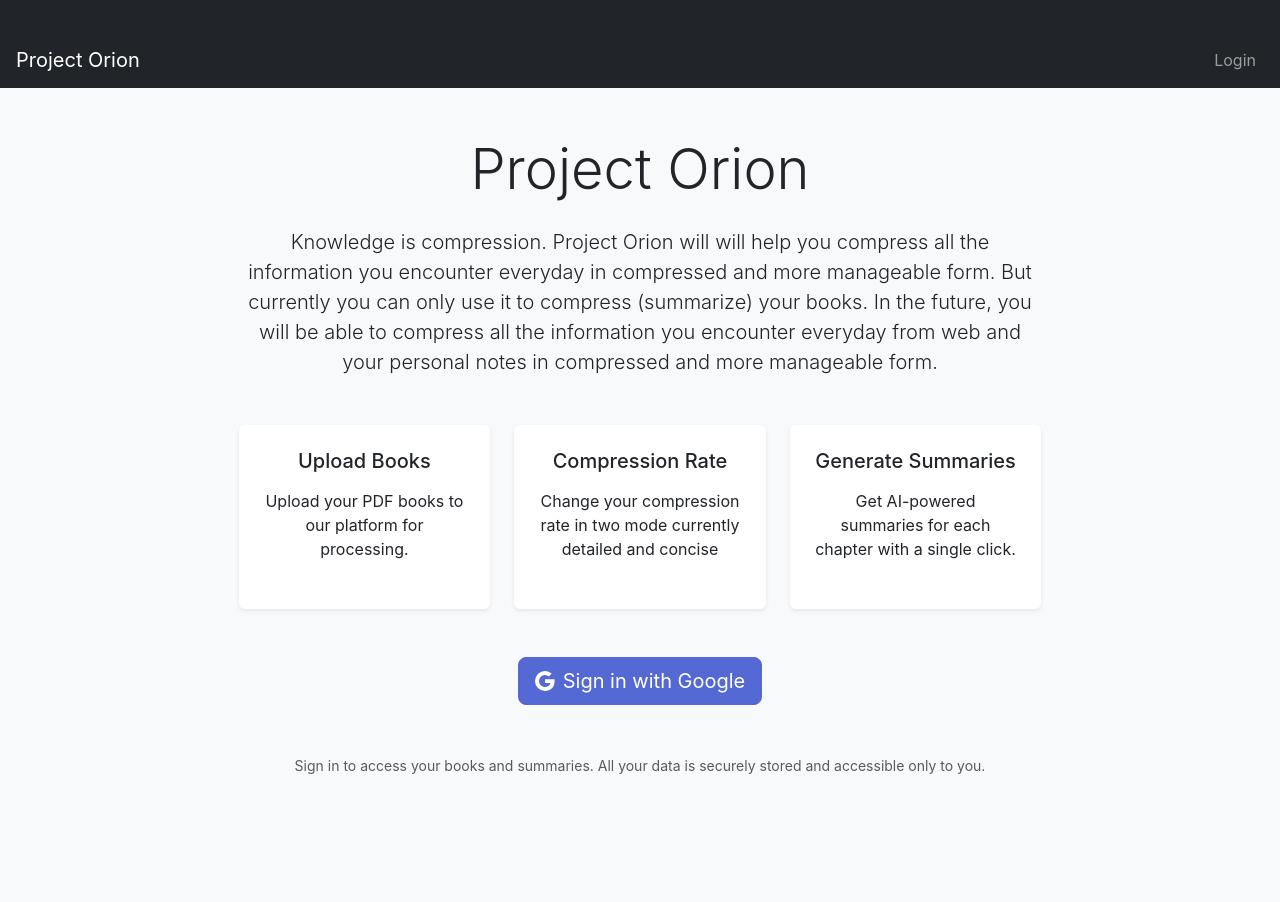
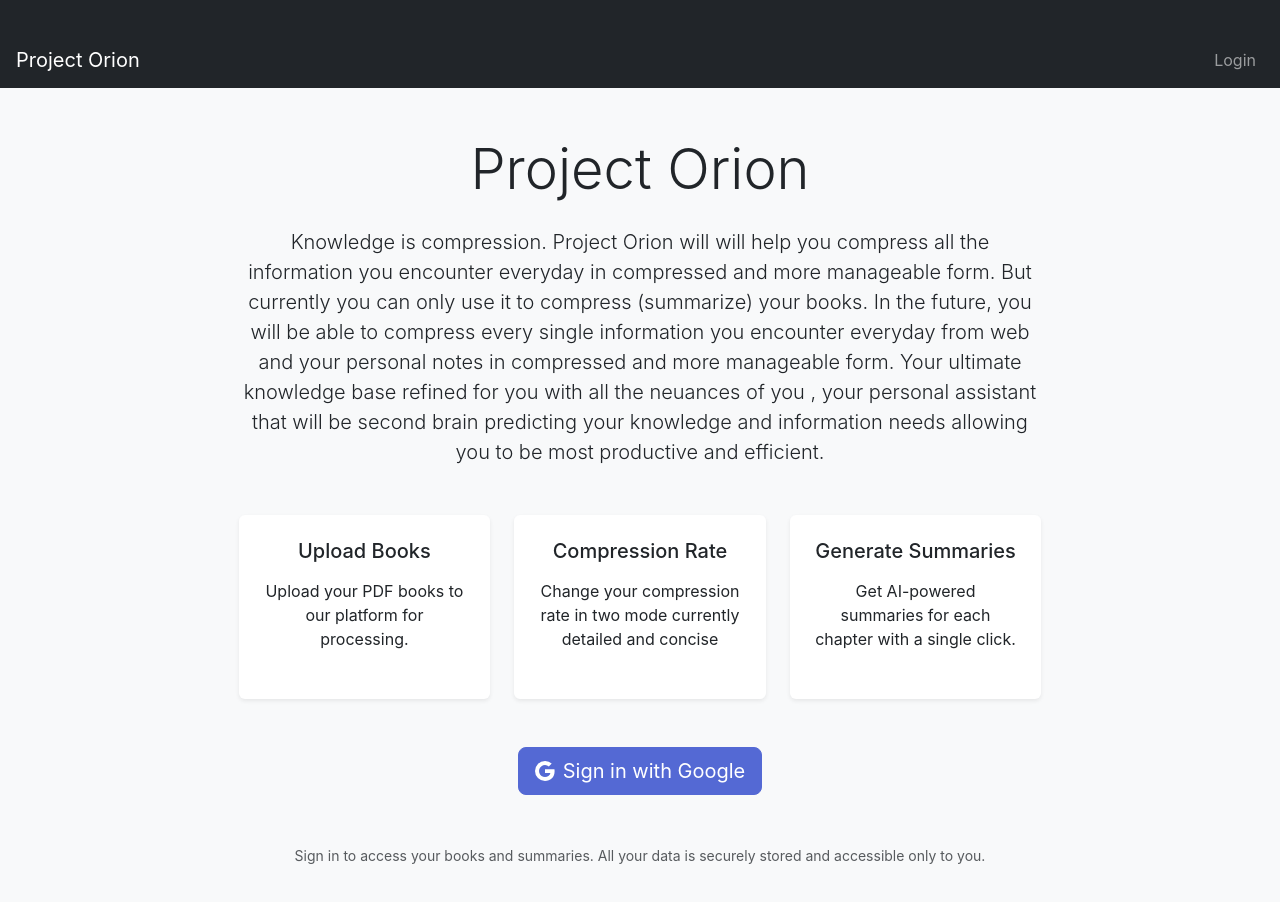
Before and after one commit to ttanvir8/book-summarizer, a React app in the folder frontend/: page / in a window 1280 px wide. Shown: the top 902 px of the page. Before the commit the page ends 841 px from the top, so only its background shows below. Built offline with nearby package versions, Linux system fonts and the light colour scheme; no server answers.

Commit message:
deploying with changed prompt and cycleing of summaries

```diff
--- a/frontend/src/components/LandingPage.tsx
+++ b/frontend/src/components/LandingPage.tsx
@@ -11,7 +11,10 @@ const LandingPage: React.FC = () => {
             Knowledge is compression.
             Project Orion will will help you compress all the information you encounter everyday
             in compressed and more manageable form. But currently you can only use it to compress (summarize) your books.
-            In the future, you will be able to compress all the information you encounter everyday from web and your personal notes in compressed and more manageable form.
+            In the future, you will be able to compress every single information you encounter everyday from web and your
+            personal notes in compressed and more manageable form. Your ultimate knowledge base refined for you with all the neuances of you
+            , your personal assistant
+            that will be second brain predicting your knowledge and information needs allowing you to be most productive and efficient.
           </p>
 
           <div className="row mb-5">
--- a/frontend/src/index.html
+++ b/frontend/src/index.html
@@ -3,7 +3,7 @@
 <head>
   <meta charset="UTF-8">
   <meta name="viewport" content="width=device-width, initial-scale=1.0">
-  <title>Project Orionq</title>
+  <title>Project Orion</title>
   <link href="https://cdn.jsdelivr.net/npm/bootstrap@5.3.0/dist/css/bootstrap.min.css" rel="stylesheet">
 </head>
 <body>
```
